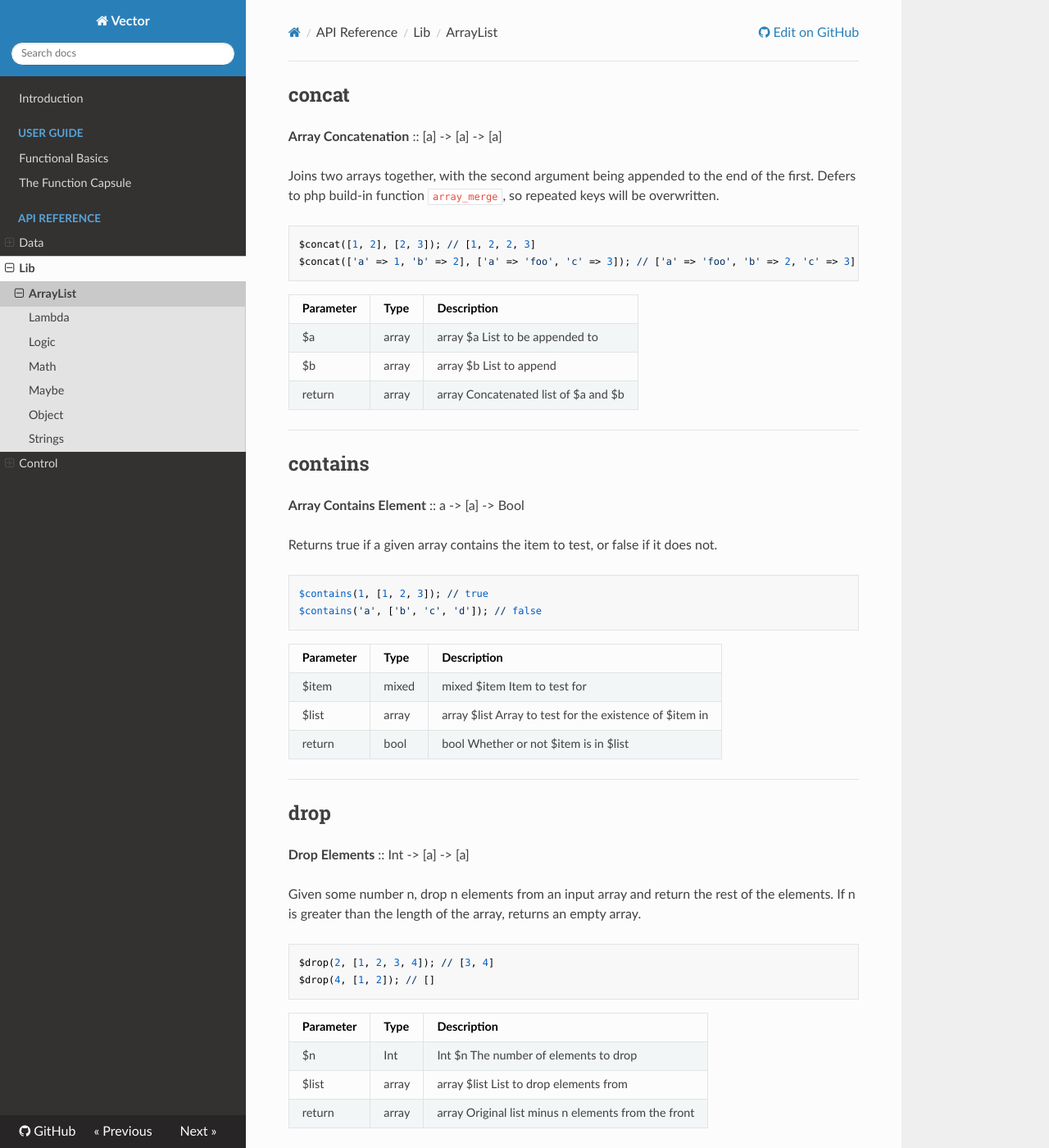
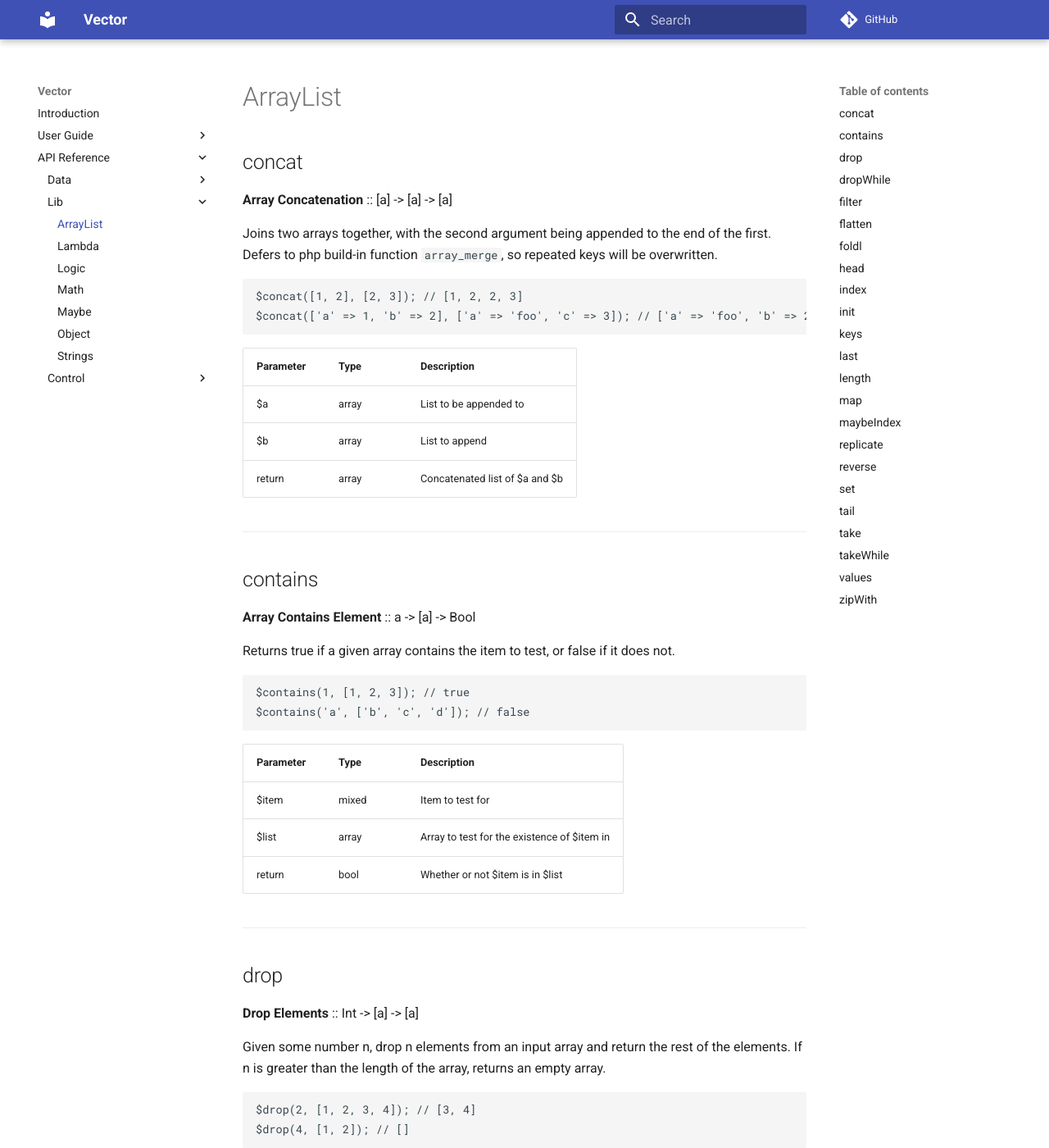
Before and after one commit to vector-php/vector, an MkDocs documentation site: the page built from docs/auto-generate/Lib/ArrayList.md, in a window 1280 px wide and 1400 px high. Shown: the whole window at 82% size. Built offline with MkDocs 1.6.1 and Material for MkDocs 9.7.7, drawn with Linux system fonts in a browser that asks for light colours; nearby versions of some CDN libraries; comment, search, counter and statistics services are not loaded; old or Windows-style settings are respelled for this version of MkDocs; some of the changed text lies outside the part shown.

Commit message:
Updated docs to latest Material version. Changed parameter table to use description instead of full content. Added several missing docblocks. Added link to make github issue if a function is missing documentation.

````diff
--- a/docs/auto-generate/Lib/ArrayList.md
+++ b/docs/auto-generate/Lib/ArrayList.md
@@ -16,9 +16,9 @@ $concat(['a' => 1, 'b' => 2], ['a' => 'foo', 'c' => 3]); // ['a' => 'foo', 'b' =
 
 Parameter | Type | Description
 -|-|-
-$a | array | array $a List to be appended to
-$b | array | array $b List to append
-return | array | array    Concatenated list of $a and $b
+$a | array | List to be appended to
+$b | array | List to append
+return | array | Concatenated list of $a and $b
 
 
 ---
@@ -39,9 +39,9 @@ $contains('a', ['b', 'c', 'd']); // false
 
 Parameter | Type | Description
 -|-|-
-$item | mixed | mixed $item Item to test for
-$list | array | array $list Array to test for the existence of $item in
-return | bool | bool        Whether or not $item is in $list
+$item | mixed | Item to test for
+$list | array | Array to test for the existence of $item in
+return | bool | Whether or not $item is in $list
 
 
 ---
@@ -62,9 +62,9 @@ $drop(4, [1, 2]); // []
 
 Parameter | Type | Description
 -|-|-
-$n | Int | Int   $n    The number of elements to drop
-$list | array | array $list List to drop elements from
-return | array | array       Original list minus n elements from the front
+$n | Int | The number of elements to drop
+$list | array | List to drop elements from
+return | array | Original list minus n elements from the front
 
 
 ---
@@ -87,9 +87,9 @@ $dropWhile($greaterThanOne, [2, 4, 6, 1, 2, 3]); // [1, 2, 3]
 
 Parameter | Type | Description
 -|-|-
-$predicate | callable | callable $predicate Function to use for testing
-$list | array | array    $list      List to drop from
-return | array | array               List with elements removed from the front
+$predicate | callable | Function to use for testing
+$list | array | List to drop from
+return | array | List with elements removed from the front
 
 
 ---
@@ -108,6 +108,7 @@ of the input list that pass the test.
     'filter' preserves the keys of a key/value array - it only looks at values
 
 ```
+
 $filter(function($a) { return $a > 2; }, [1, 2, 3, 4, 5]); // [3, 4, 5], using an inline function
 $filter(function($a) { return $a > 2; }, ['foo' => 1, 'bar' => 3]); // ['foo' => 1]
 $filter($lte(2), [1, 2, 3, 4, 5]); // [1, 2], using $lte from the Math module
@@ -115,9 +116,9 @@ $filter($lte(2), [1, 2, 3, 4, 5]); // [1, 2], using $lte from the Math module
 
 Parameter | Type | Description
 -|-|-
-$f | Callable | Callable $f   Test function - should take an `a` and return a Bool
-$arr | array | array    $arr List to filter
-return | array | array         Result of filtering the list
+$f | Callable | Test function - should take an `a` and return a Bool
+$arr | array | List to filter
+return | array | Result of filtering the list
 
 
 ---
@@ -137,8 +138,8 @@ $flatten([1, [2], [[[3, 4, [5]]]]]); // [1, 2, 3, 4, 5]
 
 Parameter | Type | Description
 -|-|-
-$list | array | array $list Nested array to flatten
-return | array | array       Result of flattening $list into a 1-dimensional list
+$list | array | Nested array to flatten
+return | array | Result of flattening $list into a 1-dimensional list
 
 
 ---
@@ -164,10 +165,10 @@ $foldl($and, True, [True, True, False]); // False
 
 Parameter | Type | Description
 -|-|-
-$f | callable | callable $f    Function to use in each iteration if the fold
-$seed | mixed | mixed    $seed The initial value to use in the  fold function along with the first element
-$list | array | array    $list The list to fold over
-return | mixed | mixed          The result of applying the fold function to each element one by one
+$f | callable | Function to use in each iteration if the fold
+$seed | mixed | The initial value to use in the  fold function along with the first element
+$list | array | The list to fold over
+return | mixed | The result of applying the fold function to each element one by one
 
 
 ---
@@ -193,8 +194,8 @@ $head([]); // Exception thrown
 
 Parameter | Type | Description
 -|-|-
-$list | array | array $list Key/Value array or List
-return | Mixed | Mixed       First element of $list
+$list | array | Key/Value array or List
+return | Mixed | First element of $list
 
 
 ---
@@ -219,9 +220,9 @@ $index('baz', [1, 2, 3]); // Exception thrown
 
 Parameter | Type | Description
 -|-|-
-$i | Int | Int   $i    Index to get
-$list | array | array $list List to get index from
-return | Mixed | Mixed       Item from $list and index $i
+$i | Int | Index to get
+$list | array | List to get index from
+return | Mixed | Item from $list and index $i
 
 
 ---
@@ -243,8 +244,8 @@ $init(['a' => 1, 'b' => 2]); // ['a' => 1];
 
 Parameter | Type | Description
 -|-|-
-$list | array | array $list Key/Value array or List
-return | array | array       $list without the last element
+$list | array | Key/Value array or List
+return | array | $list without the last element
 
 
 ---
@@ -265,8 +266,8 @@ $keys([1, 2, 3]); // [0, 1, 2]
 
 Parameter | Type | Description
 -|-|-
-$arr | array | array $arr List to get keys from
-return | array | array      The keys of $arr
+$arr | array | List to get keys from
+return | array | The keys of $arr
 
 
 ---
@@ -291,8 +292,8 @@ $last([]); // Exception thrown
 
 Parameter | Type | Description
 -|-|-
-$list | array | array $list Key/Value array or List
-return | Mixed | Mixed       The last element of $list
+$list | array | Key/Value array or List
+return | Mixed | The last element of $list
 
 
 ---
@@ -312,8 +313,8 @@ $length(['a' => 1, 'b' => 2]); // 2
 
 Parameter | Type | Description
 -|-|-
-$list | array | array $list Key/Value array or List
-return | Int | Int         Length of $list
+$list | array | Key/Value array or List
+return | Int | Length of $list
 
 
 ---
@@ -333,9 +334,9 @@ $map($add(1), [1, 2, 3]); // [2, 3, 4]
 
 Parameter | Type | Description
 -|-|-
-$f | callable | callable $f    Function to call for each element
-$list | array | array    $list List to call function on
-return | array | array          New list of elements after calling $f for the original list elements
+$f | callable | Function to call for each element
+$list | array | List to call function on
+return | array | New list of elements after calling $f for the original list elements
 
 
 ---
@@ -358,9 +359,9 @@ $index('baz', [1, 2, 3]); // Nothing - (No exception thrown)
 
 Parameter | Type | Description
 -|-|-
-$i | Int | Int   $i    Index to get
-$list | Mixed | Mixed $list List to get index from
-return | \Maybe | Maybe       Item from $list and index $i
+$i | Int | Index to get
+$list | Mixed | List to get index from
+return | \Maybe | Item from $list and index $i
 
 
 ---
@@ -380,9 +381,9 @@ $replicate(5, 'foo'); // ['foo', 'foo', 'foo', 'foo', 'foo']
 
 Parameter | Type | Description
 -|-|-
-$n | int | int   $n    Times to repeat some item
-$item | mixed | mixed $item Item to repeat
-return | array | array       Array with $n items
+$n | int | Times to repeat some item
+$item | mixed | Item to repeat
+return | array | Array with $n items
 
 
 ---
@@ -401,8 +402,8 @@ $reverse([1, 2, 3]); // [3, 2, 1]
 
 Parameter | Type | Description
 -|-|-
-$list | array | array $list Array to flip
-return | array | array       Array in the reverse order
+$list | array | Array to flip
+return | array | Array in the reverse order
 
 
 ---
@@ -423,10 +424,10 @@ $set('c', 3, ['a' => 1, 'b' => 2]); // ['a' => 1, 'b' => 2, 'c' => 3]
 
 Parameter | Type | Description
 -|-|-
-$key | Mixed | Mixed $key Element of index to modify
-$arr | array | array $arr Array to modify
-$val | Mixed | Mixed $val Value to set $arr[$key] to
-return | array | array      Result of setting $arr[$key] = $val
+$key | Mixed | Element of index to modify
+$arr | array | Array to modify
+$val | Mixed | Value to set $arr[$key] to
+return | array | Result of setting $arr[$key] = $val
 
 
 ---
@@ -448,8 +449,8 @@ $tail(['a' => 1, 'b' => 2]); // ['b' => 2];
 
 Parameter | Type | Description
 -|-|-
-$list | array | array $list Key/Value array or List
-return | array | array       $list without the first element
+$list | array | Key/Value array or List
+return | array | $list without the first element
 
 
 ---
@@ -469,9 +470,9 @@ $take(3, [1, 2, 3, 4, 5]); // [1, 2, 3]
 
 Parameter | Type | Description
 -|-|-
-$n | int | int   $n    Number of elements to take
-$list | array | array $list Array to take elements from
-return | array | array       First n elements of the array
+$n | int | Number of elements to take
+$list | array | Array to take elements from
+return | array | First n elements of the array
 
 
 ---
@@ -493,9 +494,9 @@ $takeWhile($greaterThanOne, [5, 5, 5, 1, 5, 5]); // [5, 5, 5]
 
 Parameter | Type | Description
 -|-|-
-$predicate | callable | callable $predicate Function to use for testing each element
-$list | array | array    $list      List to take elements from
-return | array | array               First elements of list that all pass the $predicate
+$predicate | callable | Function to use for testing each element
+$list | array | List to take elements from
+return | array | First elements of list that all pass the $predicate
 
 
 ---
@@ -515,8 +516,8 @@ $values([1, 2, 3]); // [1, 2, 3]
 
 Parameter | Type | Description
 -|-|-
-$arr | array | array $arr Key/Value array
-return | array | array      Indexed array with values of $arr
+$arr | array | Key/Value array
+return | array | Indexed array with values of $arr
 
 
 ---
@@ -539,10 +540,10 @@ $zipWith($combinator, [0], [1, 2, 3]); // [1]
 
 Parameter | Type | Description
 -|-|-
-$f | Callable | Callable $f The function used to combine $a and $b
-$a | array | array    $a The first array to use in the combinator
-$b | array | array    $b The second array to use in the combinator
-return | array | array       The result of calling f with each element of a and b in series
+$f | Callable | The function used to combine $a and $b
+$a | array | The first array to use in the combinator
+$b | array | The second array to use in the combinator
+return | array | The result of calling f with each element of a and b in series
 
 
 ---
--- a/mkdocs.yml
+++ b/mkdocs.yml
@@ -5,7 +5,7 @@ site_url: 'https://packagist.org/packages/vector/core'
 repo_name: GitHub
 repo_url: 'https://github.com/joseph-walker/vector'
 copyright: 'Copyright (c) 2016 Joseph Walker'
-theme: readthedocs
+theme: material
 markdown_extensions:
     - admonition
 extra_css:
````
Also changed, not shown: docs/auto-generate/Control/Applicative.md (+6 -3 lines), docs/auto-generate/Control/Functor.md (+4 -2 lines), docs/auto-generate/Control/Lens.md (+82 -8 lines), docs/auto-generate/Control/Monad.md (+4 -2 lines), docs/auto-generate/Lib/Lambda.md (+8 -6 lines), docs/auto-generate/Lib/Logic.md (+13 -8 lines), docs/auto-generate/Lib/Math.md (+37 -37 lines), docs/auto-generate/Lib/Maybe.md (+4 -2 lines), docs/auto-generate/Lib/Object.md (+8 -4 lines), docs/auto-generate/Lib/Strings.md (+50 -14 lines), 5 other files.
